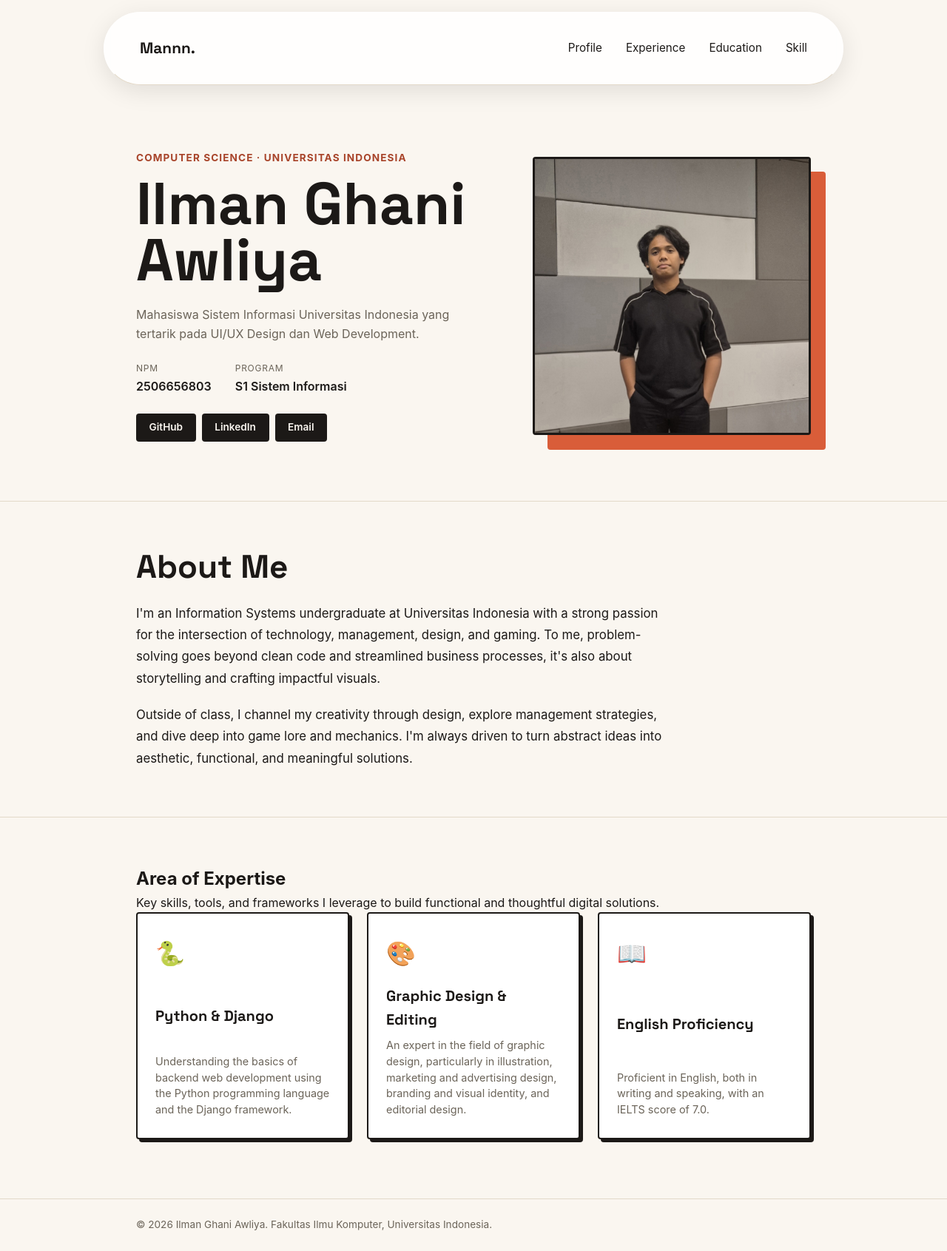
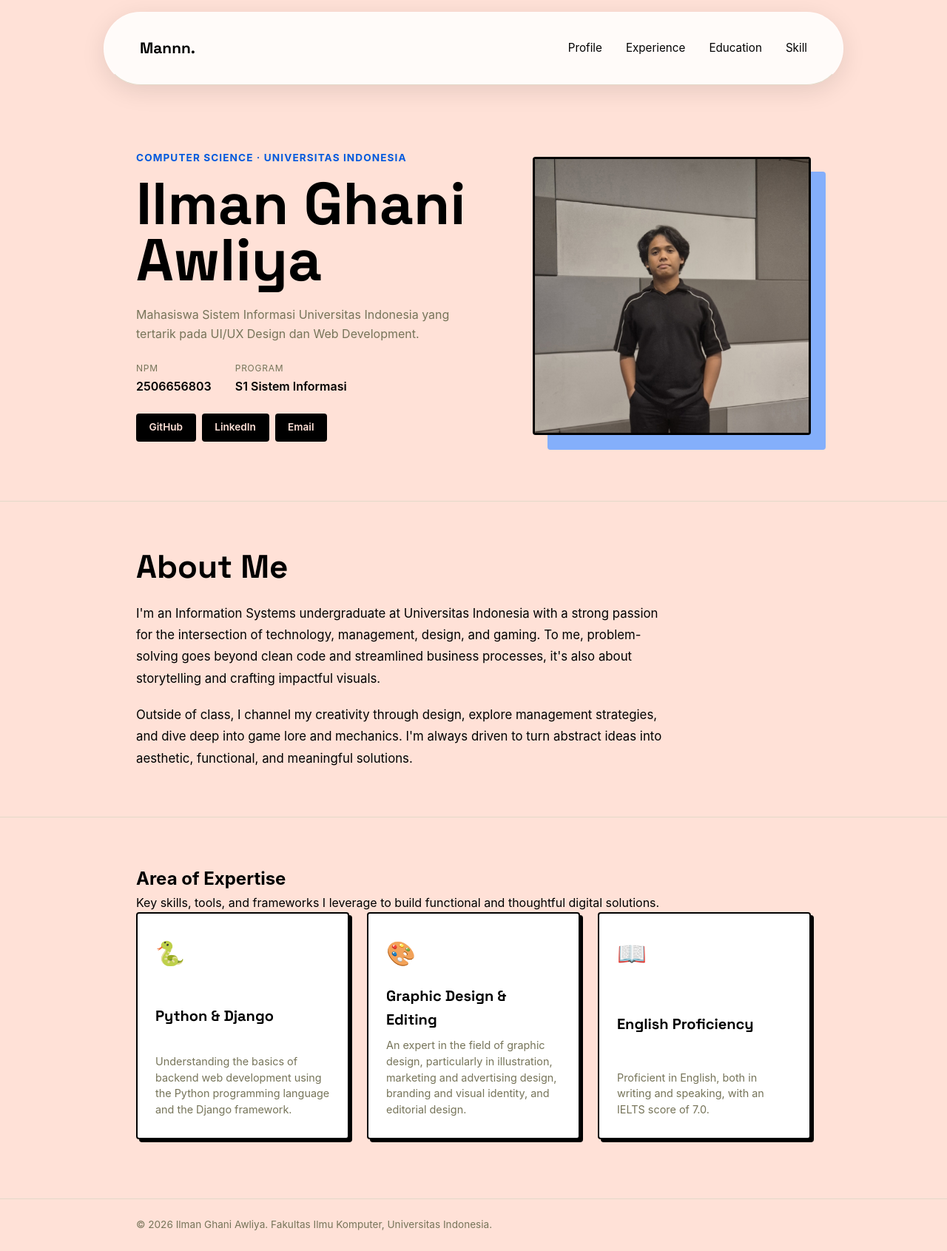
Before and after one commit to IlmanMaman/myportofolio, a Django app: page / in a window 1280 px wide. Shown: the whole page at 74% size. Run offline with Django 5.2, Linux system fonts and the light colour scheme.

Commit message:
Mengganti Color Palette

```diff
--- a/static/css/style.css
+++ b/static/css/style.css
@@ -5,12 +5,12 @@
 }
 
 :root {
-    --ink: #1c1917;
-    --paper: #faf6f0;
-    --accent: #d95d39;
-    --accent-dark: #a8442a;
+    --ink: #000000;
+    --paper: #ffe1d7;
+    --accent: #84affb;
+    --accent-dark: #0259dd;
     --line: #e3d9c9;
-    --text-muted: #6b6459;
+    --text-muted: #767459;
     --radius: 4px;
 }
 
```
